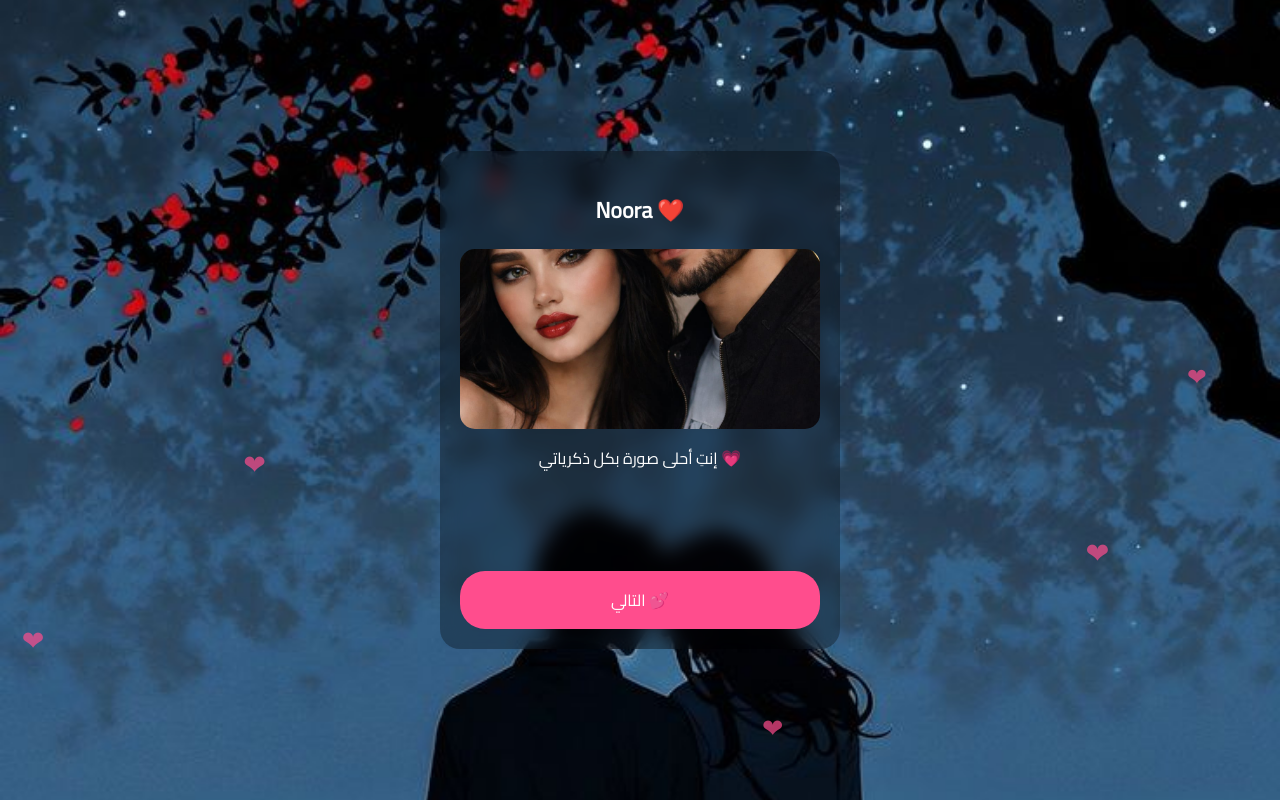
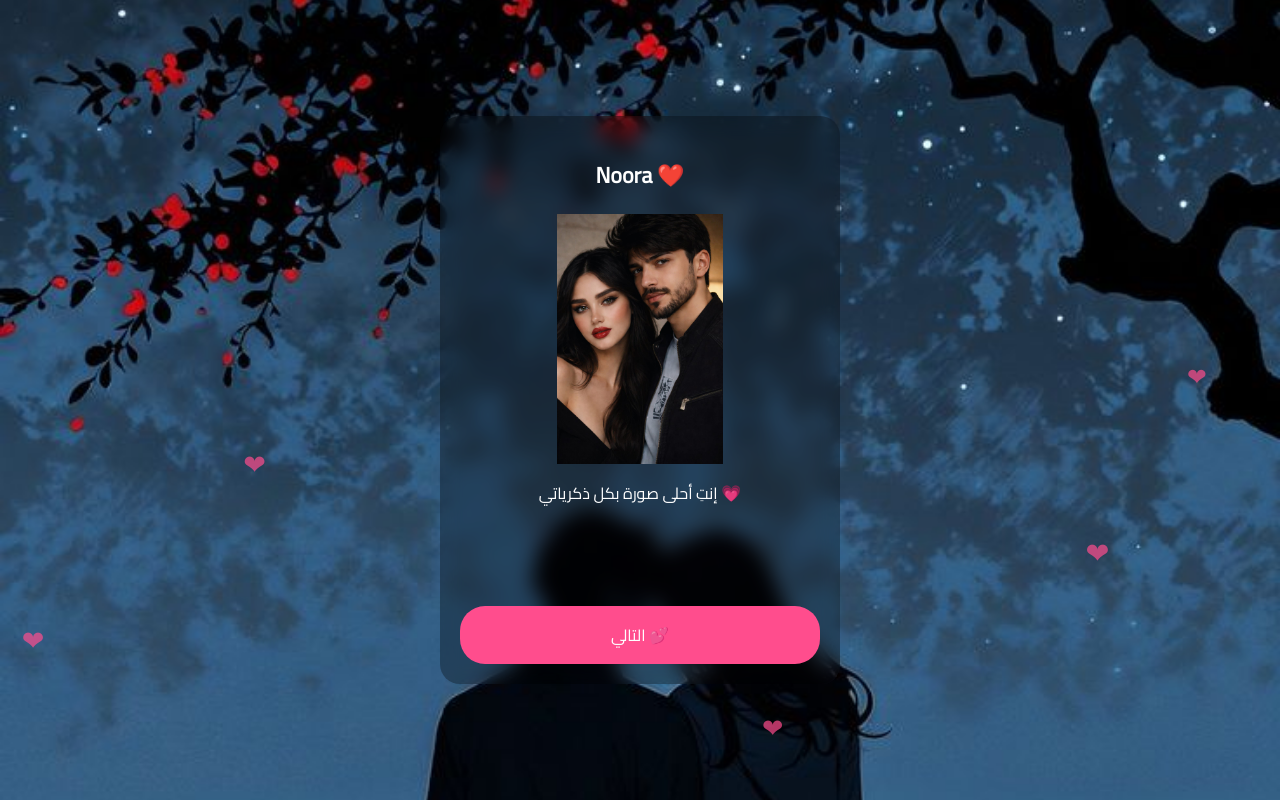
Before and after one commit to hind2525asas-sys/for-noora, a plain HTML site: page index.html in a window 1280 px wide. Both pictures are taken after a click on the button "ابدأ 💕". Shown: the top 800 px of the page. Drawn offline with Linux system fonts and the light colour scheme.

Commit message:
Update index.html

```diff
--- a/index.html
+++ b/index.html
@@ -41,8 +41,9 @@
 
 #img{
   width:100%;
-  height:180px;
-  object-fit:cover;
+  height:auto;
+  max-height:250px;
+  object-fit:contain;
   border-radius:15px;
   margin-bottom:15px;
 }
```
